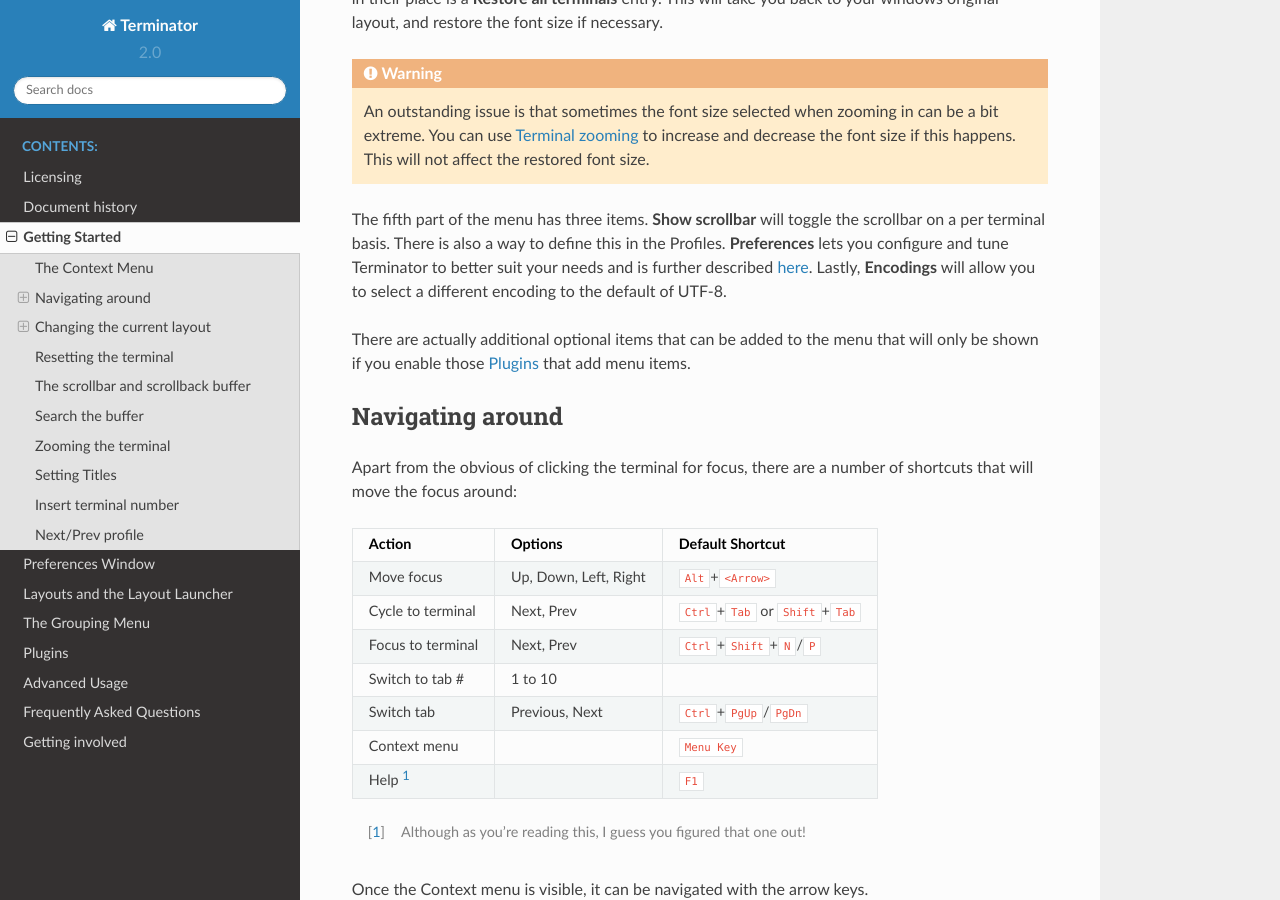
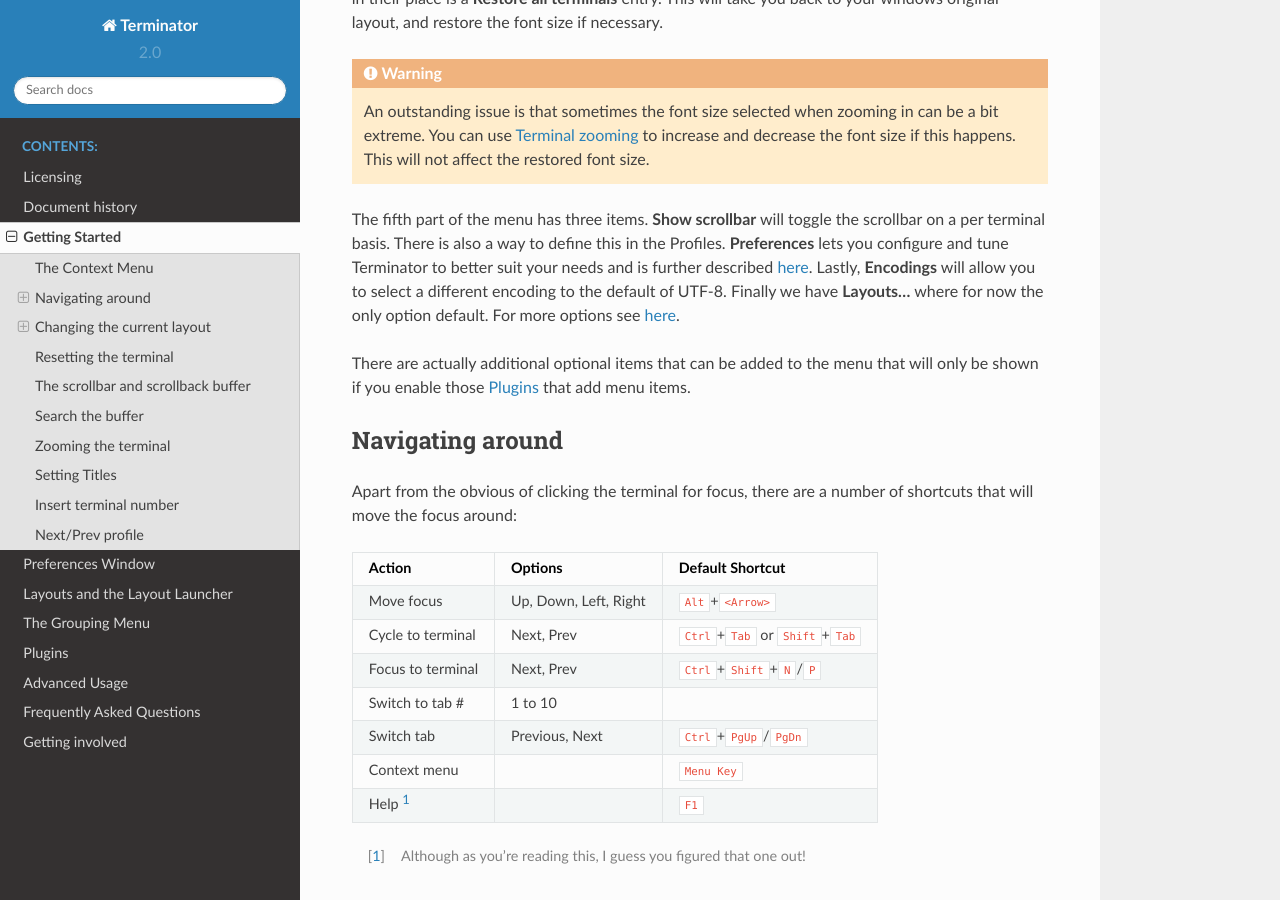
Before and after one commit to gnome-terminator/docs, a Sphinx documentation site: the page built from source/gettingstarted.rst, in a window 1280 px wide and 900 px high, scrolled down 3476 px. Built offline with Sphinx 7.4.7 and the Read the Docs theme 2.0.0, drawn with Linux system fonts in a browser that asks for light colours; some of the changed text lies outside the part shown.

Commit message:
updated with 2.1 version

```diff
--- a/README.rst
+++ b/README.rst
@@ -1,4 +1,4 @@
-Terminator Manual (GTK2)
+Terminator Manual (GTK3)
 ========================
 
 Fully fleshed-out manual for Terminator.
--- a/source/gettingstarted.rst
+++ b/source/gettingstarted.rst
@@ -136,7 +136,8 @@
 in the Profiles. **Preferences** lets you configure and tune Terminator to
 better  suit your needs and is further described :ref:`here <preferences>`.
 Lastly, **Encodings** will allow you to select a different encoding to the
-default of UTF-8.
+default of UTF-8. Finally we have **Layouts...** where for now the only option
+default. For more options see :ref:`here <layouts>`.
 
 There are actually additional optional items that can be added to the
 menu that will only be shown if you enable those :ref:`plugins` that
```
Also changed, not shown: other parts of source/gettingstarted.rst (+2 -2 lines).
